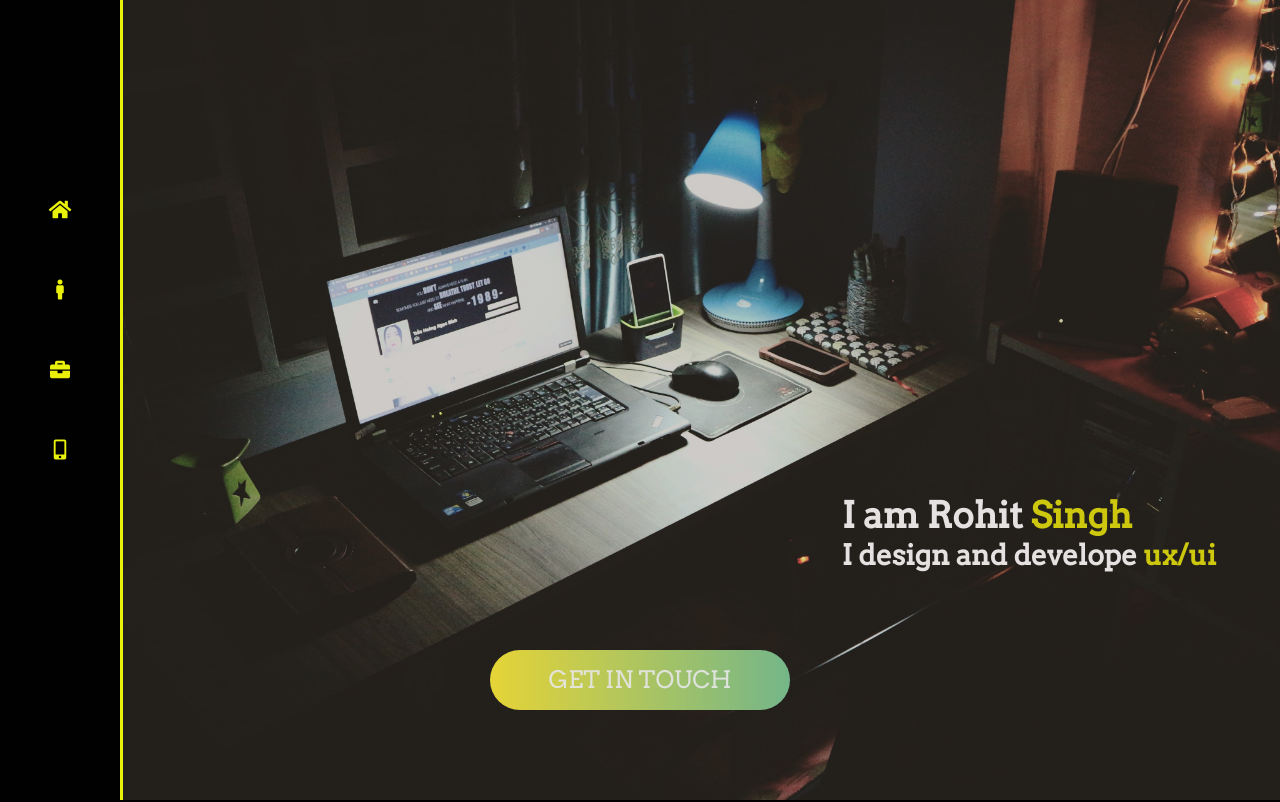
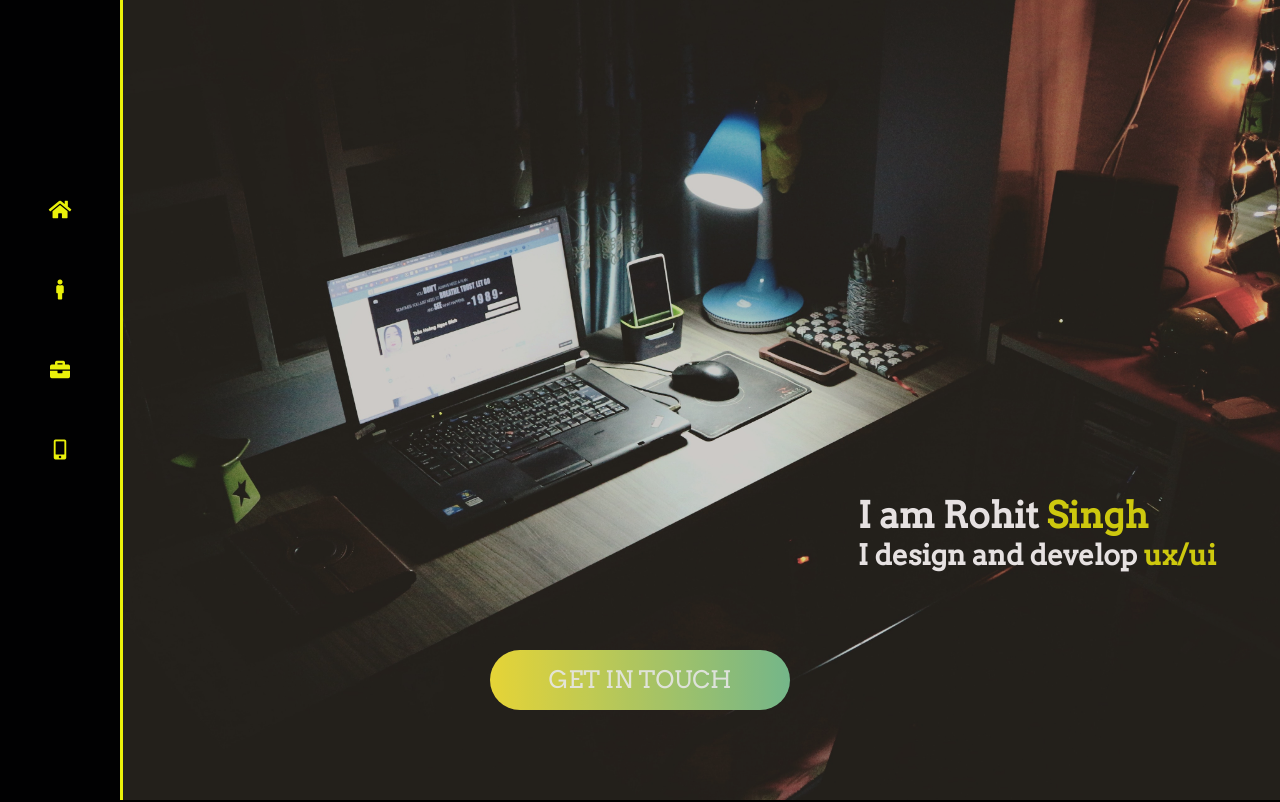
Before and after one commit to dprcsingh/dprcsingh.github.io, a plain HTML site: page index.html in a window 1280 px wide. Shown: the top 802 px of the page. Drawn offline with Linux system fonts and the light colour scheme.

Commit message:
portfolio.V1

```diff
--- a/index.html
+++ b/index.html
@@ -5,6 +5,7 @@
          <link rel="stylesheet" type="text/css" href="abc.css">
         <link rel="stylesheet" type="text/css" href="responsive.css">
         <link rel="stylesheet" href="https://use.fontawesome.com/releases/v5.6.3/css/all.css" integrity="sha384-UHRtZLI+pbxtHCWp1t77Bi1L4ZtiqrqD80Kn4Z8NTSRyMA2Fd33n5dQ8lWUE00s/" crossorigin="anonymous">
+
     </head>
     <body>
         <div class="container">
@@ -60,7 +61,7 @@
 
                 <div class="landingContent">
                 <h2>I am Rohit <span class="yello">Singh</span></h2>
-                <h3>I <span>design</span> and <span>develope</span>   <span class="anim-text"></span></h3>
+                <h3>I <span>design</span> and <span>develop&nbsp;</span><span class="anim-text"></span></h3>
 
 
                 </div>
```
